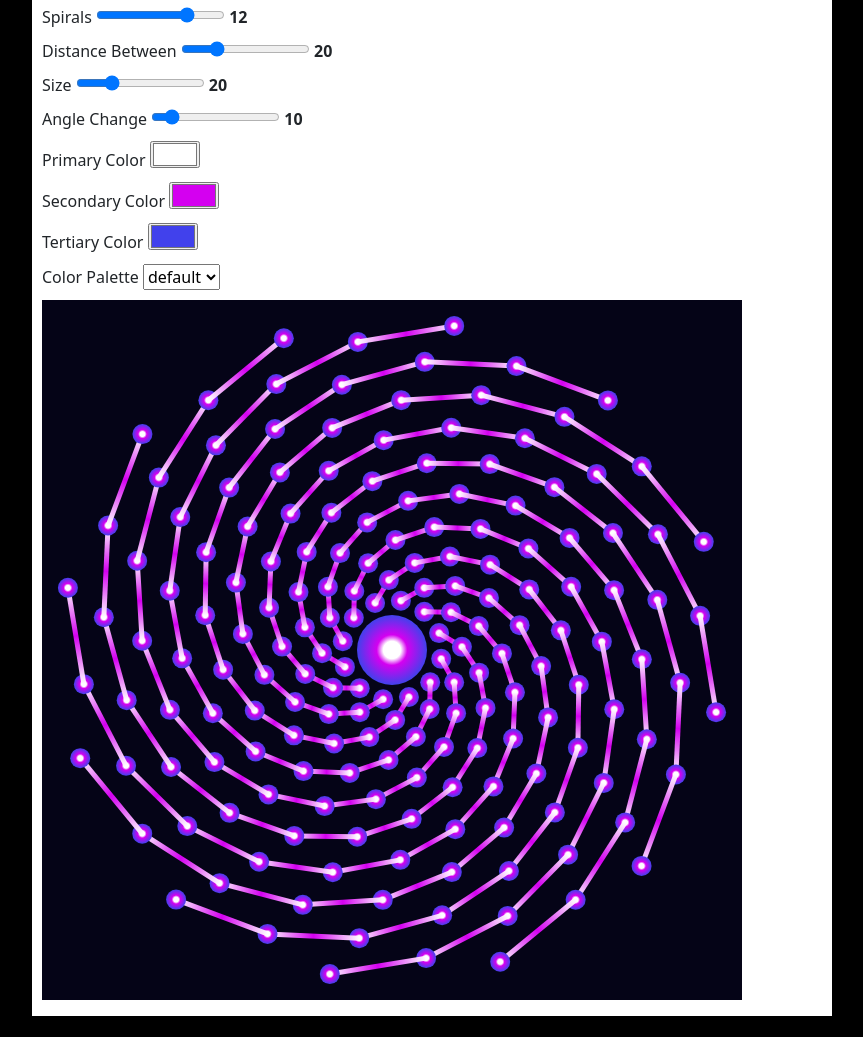
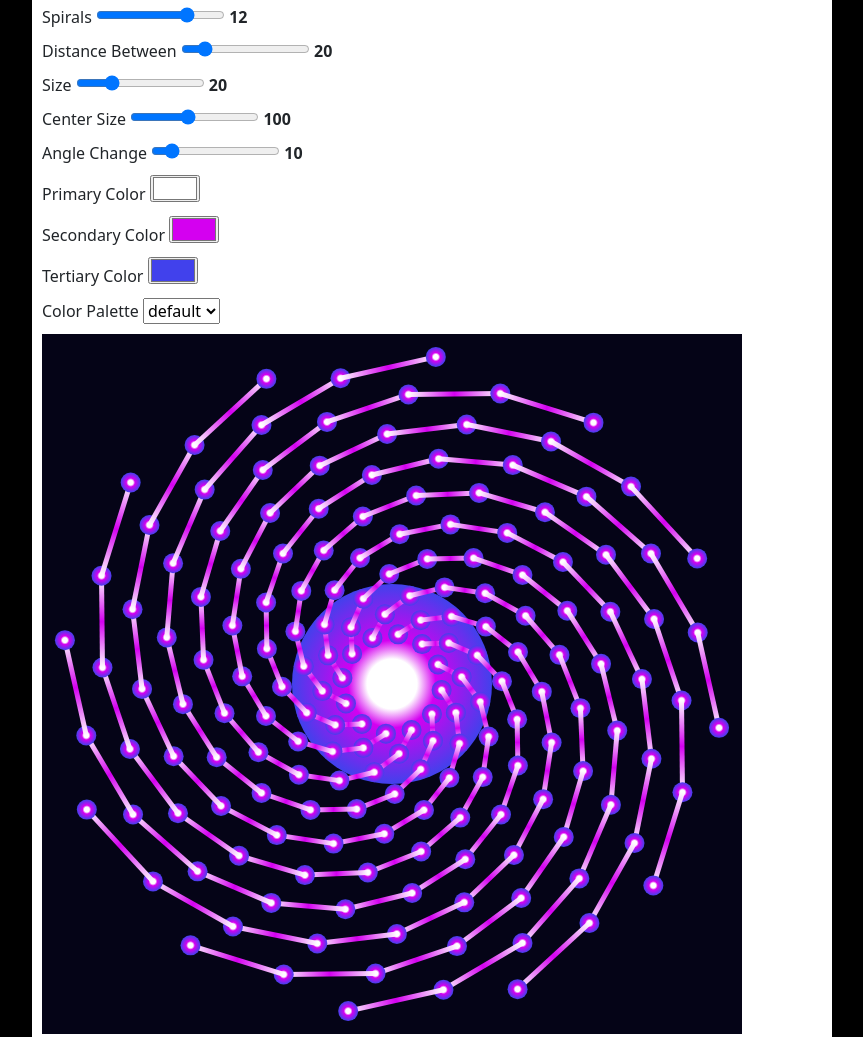
Before and after one commit to contic5/galaxy-spiral, a website built with Vite: page index.html in a window 1280 px wide. Shown: the part 1013-2050 px from the top of the page, without its empty margins (208-1071 px from the left). Before the commit the page ends 2029 px from the top, so only its background shows below. Built offline with nearby package versions, Linux system fonts and the light colour scheme.

Commit message:
Added inputs

```diff
--- a/index.html
+++ b/index.html
@@ -40,7 +40,7 @@
 
     <div class="block">
     <label for="distance_between">Distance Between</label>
-    <input id="distance_between" onchange="update_values()" type="range" min="10" max="50" value="20">
+    <input id="distance_between" onchange="update_values()" type="range" min="10" max="80" value="20">
     <b id="distance_between_value">20</b>
     </div>
 
@@ -48,6 +48,12 @@
     <label for="size">Size</label>
     <input id="size" onchange="update_values()" type="range" min="10" max="50" value="20">
     <b id="size_value">20</b>
+    </div>
+
+    <div class="block">
+    <label for="center_size">Center Size</label>
+    <input id="center_size" onchange="update_values()" type="range" min="20" max="200" value="100">
+    <b id="center_size_value">100</b>
     </div>
 
     <div class="block">
@@ -88,6 +94,7 @@
 
     document.getElementById("spirals").onchange=update_values;
     document.getElementById("distance_between").onchange=update_values;
+    document.getElementById("center_size").onchange=update_values;
     document.getElementById("size").onchange=update_values;
     document.getElementById("angle_change").onchange=update_values;
     document.getElementById("primary_color").onchange=update_values;
--- a/src/color_palettes.js
+++ b/src/color_palettes.js
@@ -8,5 +8,6 @@ export const color_palettes=[
     [["#ffffff","#4d3b4f","#926663"],"Sand"],
     [["#ffffff","#ecf000","#ec5241"],"Sun"],
     [["#ffffff","#f6d7b0","#e1bf92"],"Sand 2"],
-    [["#888888","#ffffff","#838383"],"Void"],
+    [["#888888","#ffffff","#888888"],"Void"],
+    [["#888888","#211212","#838383"],"Void 2"],
 ]
--- a/src/galaxy_spiral.js
+++ b/src/galaxy_spiral.js
@@ -22,11 +22,27 @@ function draw()
         celestial_body.draw();
     }
 }
+
+//Draw more consistently with RequestAnimationFrame
+function step(timestamp)
+{
+    if(start_time==null)
+    {
+        start_time=timestamp;
+    }
+    const elapsed = timestamp - start_time;
+    if(elapsed>=1000/30)
+    {
+        start_time=timestamp;
+        draw();
+    }
+    requestAnimationFrame(step);
+}
 function setup_celestial_bodies()
 {
     celestial_bodies=[];
     //Star is at the center of the galaxy
-    celestial_bodies.push(new Star(c.width/2,c.height/2,35,primary_color,secondary_color,tertiary_color));
+    celestial_bodies.push(new Star(c.width/2,c.height/2,center_size,primary_color,secondary_color,tertiary_color));
 
     //Center cluster
     /*
@@ -45,11 +61,13 @@ function setup_celestial_bodies()
         }
     }*/
 
-    //Spirals
+    //Generate one spiral at a time. Generate all points for spiral 1, generate all points for spiral 2 and generate all points for the last spiral.
     for(let i=0;i<spirals;i++)
     {
         //Each spiral should be equidistant
         let angle=(i*2*Math.PI)/spirals;
+
+        //First point for the spirals should be at start distance
         for(let distance=start_distance;distance<end_distance;distance+=distance_between)
         {
             //Change the angle so that the spiral curves
@@ -108,6 +126,9 @@ export function update_values()
     size=parseInt(document.getElementById("size").value);
     document.getElementById("size_value").innerHTML=size;
 
+    center_size=parseInt(document.getElementById("center_size").value);
+    document.getElementById("center_size_value").innerHTML=center_size;
+
     angle_change=parseInt(document.getElementById("angle_change").value)*((2*Math.PI)/180);
     document.getElementById("angle_change_value").innerHTML=document.getElementById("angle_change").value;
 
@@ -155,11 +176,15 @@ let distance_between=20;
 //Size of each point
 let size=20;
 
+let center_size=100;
+
 let primary_color=document.getElementById("primary_color").value;
 let secondary_color=document.getElementById("secondary_color").value;
 let tertiary_color=document.getElementById("tertiary_color").value;
 
 console.log([primary_color,secondary_color,tertiary_color]);
 
+let start_time=0;
+
 setup();
-setInterval(draw,33);
+requestAnimationFrame(step);
```
Also changed, not shown: build/assets/index-610uYHqb.js (added), build/assets/index-B8CfcR_G.js (deleted), build/index.html.
